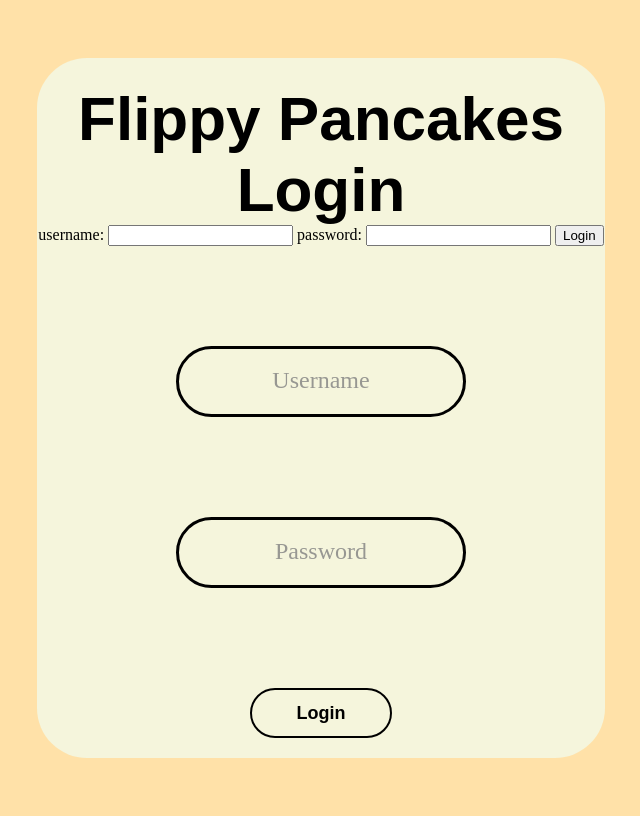
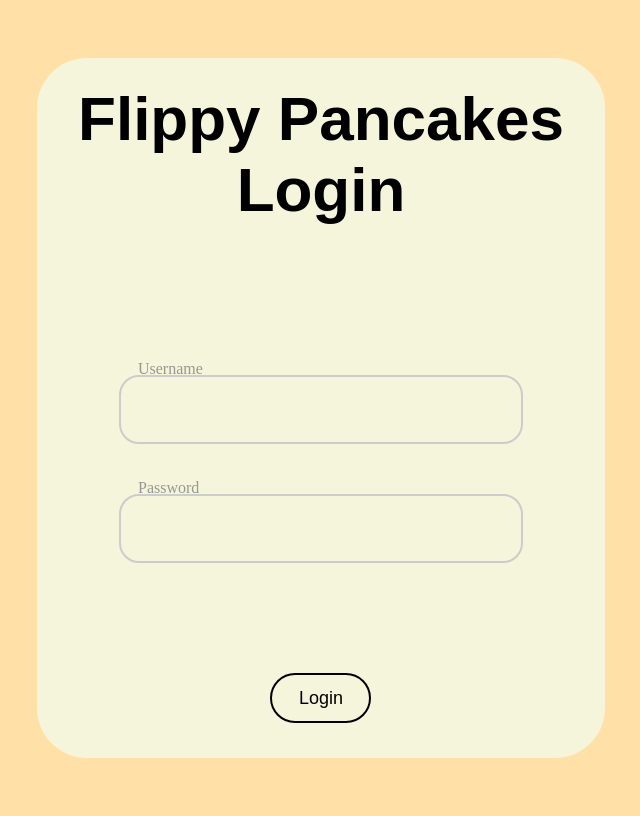
Before and after one commit to paddi-sam/flippy-pancake, a Flask app: page /login in a window 1280 px wide. Shown: the whole page, without its empty margins (319-959 px from the left). Run offline with Flask 3, Linux system fonts and the light colour scheme.

Commit message:
style: final styling for login page

```diff
--- a/static/css/login.css
+++ b/static/css/login.css
@@ -19,21 +19,45 @@ body{
 }
 
 .title{
-    font-weight: bolder;
+    font-weight: bold;
     font-size: 62px;
     margin-top: 25px;
     font-family: fantasy;
+    margin-bottom: 100px;
 }
 
-.username-container{
-    width: 50%;
+.username-container {
+    position: relative;
+    width: 400px;
     height: 65px;
-    border-style: solid;
-    border-radius: 50px;
-    background-color: transparent;
+    border: 2px solid #ccc;
+    border-radius: 20px;
+    margin: 10px 0;
+    display: flex;
+    align-items: center;
+    margin-top: 50px;
     transition: background-color 0.3s ease, transform 0.3s ease;
-    margin-top: 100px;
 }
+
+.username-container input {
+    width: 100%;
+    height: 100%;
+    border: none;
+    outline: none;
+    background: transparent;
+    font-size: 16px;
+    padding: 0 12px;
+}
+
+.login-text {
+    position: absolute;
+    left: 12px;
+    top: -10px;
+    background: white;
+    padding: 0 5px;
+    font-size: 12px;
+}
+
 
 .username-container:hover{
     cursor: text;
@@ -45,17 +69,15 @@ body{
 
 .login-text{
     color: gray;
-    margin-top: 18px;
-    font-size: x-large;
+    margin-top: -7px;
+    font-size: medium;
     opacity: 0.8;
-}
-
-.login-text:active{
-    color: transparent
+    background-color: transparent;
 }
 
 .login-button{
     background-color: transparent;
+    margin-bottom: 10px;
     width: 25%;
     height: 50px;
     border-style: solid;
@@ -76,5 +98,6 @@ body{
 .login-button-text{
     color: rgb(0, 0, 0);
     font-size: large;
-    font-weight: bolder;
+    border-color: black;
+
 }
--- a/templates/login.html
+++ b/templates/login.html
@@ -31,26 +31,24 @@
     </form> -->
     <div class="login-container">
         <div class="title">Flippy Pancakes Login</div>
+
         <form method="post" action="/login">
-            <label for="username">username:</label>
-            <input type="text" id="username" name="username" required>
 
-            <label for="password">password:</label>
-            <input type="password" id="password" name="password" required>
+            <label class="username-container">
+                <input type="text" name="username" required>
+                <div class="login-text">Username</div>
+            </label>
 
-            <button type="submit">Login</button>
-        </form>
             <div class="username-container">
-            <div class="login-text">Username</div>
-        </div>
-        <div class="username-container">
-
+                <input type="password" name="password" required>
                 <div class="login-text">Password</div>
             </div>
 
             <button class="login-button" type="submit">
                 <div class="login-button-text">Login</div>
             </button>
+
+        </form>
     </div>
 
 </body>
```
Lines whose indentation alone changed are shown as unchanged.
